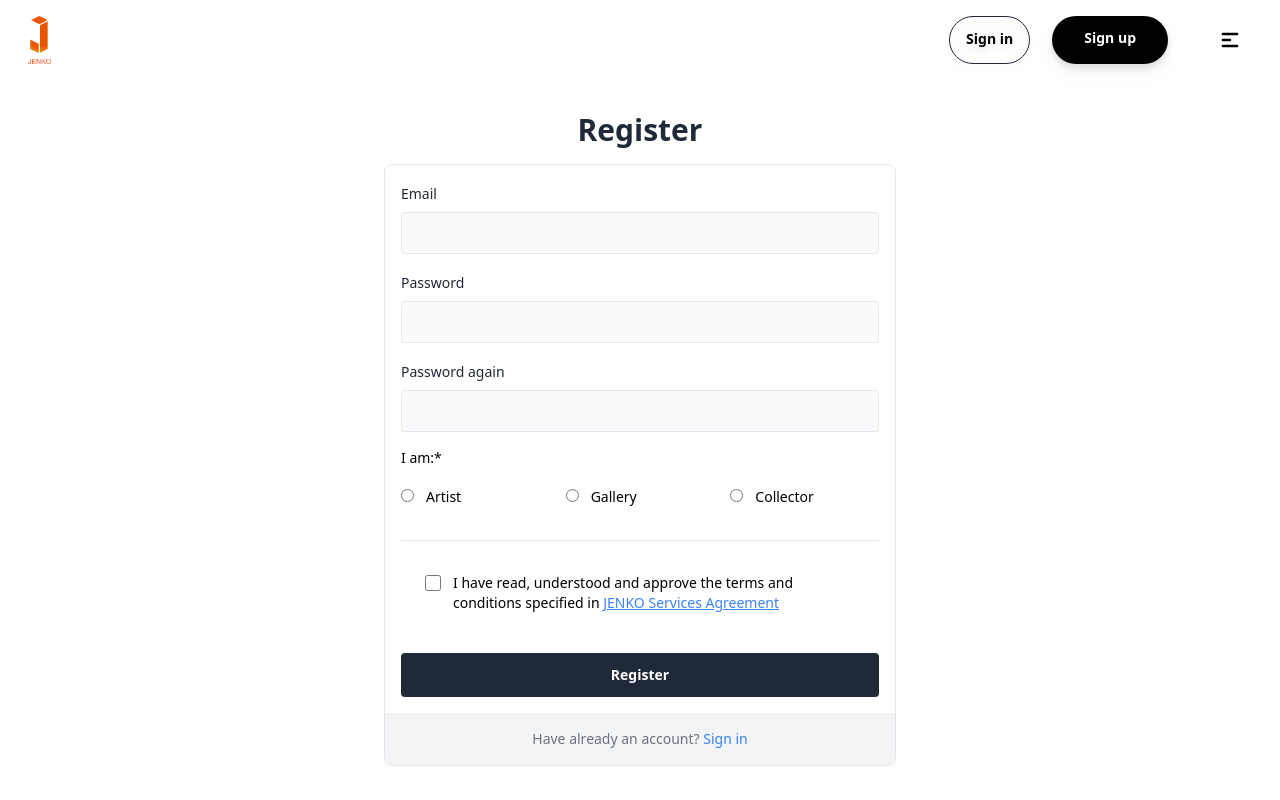
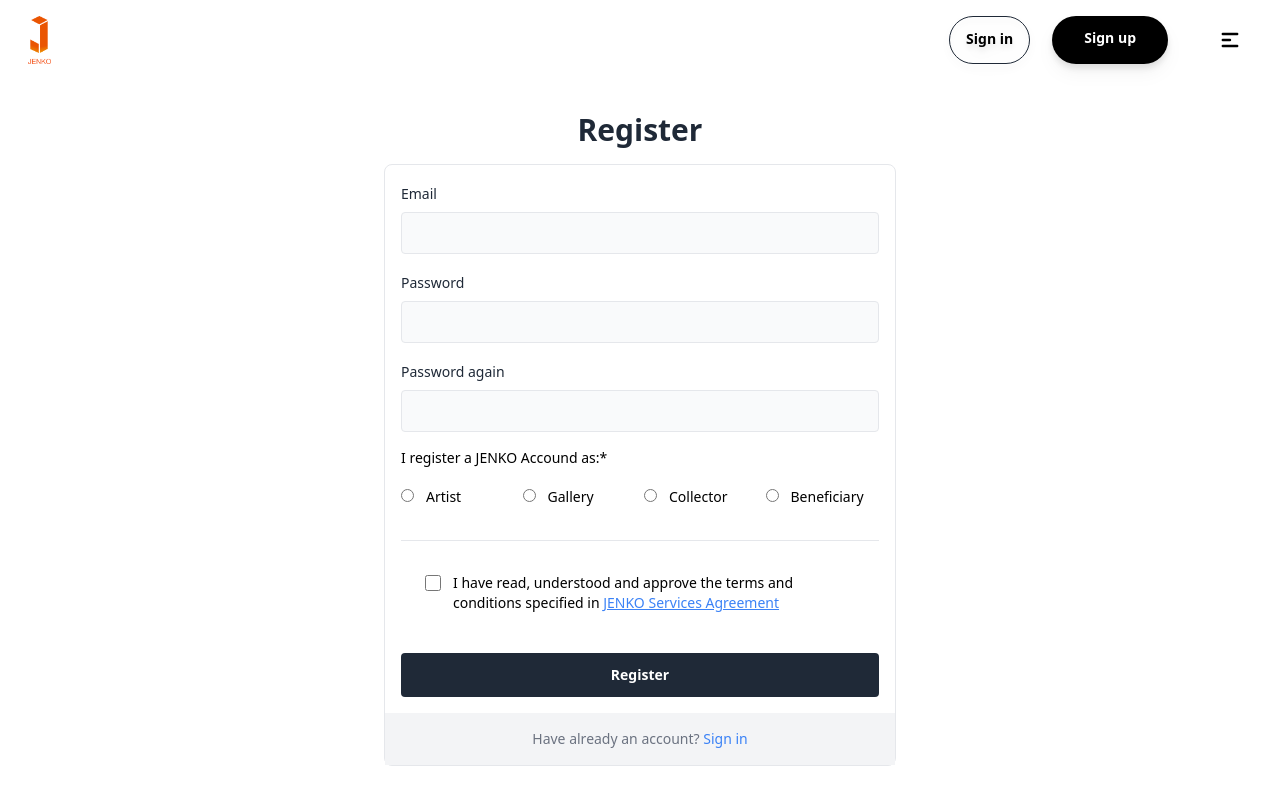
Before and after one commit to ivanZhuravlov/ntf-projj, a Vue app in the folder front/: page /register in a window 1280 px wide. Shown: the top 800 px of the page. Built offline with nearby package versions, Linux system fonts and the light colour scheme.

Commit message:
Update Register.vue

```diff
--- a/front/src/views/Register.vue
+++ b/front/src/views/Register.vue
@@ -25,8 +25,8 @@
             <input v-model='passwordRepeat' type='password' required name="passwordRepeat" class="w-full bg-gray-50 text-gray-800 border focus:ring focus:ring-2 ring-blue-300 rounded outline-none transition duration-100 px-3 py-2" />
           </div>
 
-           <p class="text-sm sm:text-base text-left auto">I am:*</p>
-          <div class="grid-cols-1 md:grid grid-cols-3 lg:grid grid-cols-3 gap-4">
+           <p class="text-sm sm:text-base text-left auto">I register a JENKO Accound as:*</p>
+          <div class="grid-cols-1 md:grid grid-cols-4 lg:grid grid-cols-4 gap-2">
             <div>
               <input v-model='type' type="radio" id="artist" checked value="artist">
                 <label for="artist" class="text-sm mx-3">Artist</label>
@@ -38,6 +38,10 @@
             <div>
               <input v-model='type' type="radio" id="collector" name="type" value="collector">
                 <label for="collector" class="text-sm mx-3">Collector</label>
+            </div>
+            <div>
+              <input v-model='type' type="radio" id="beneficiary" name="type" value="beneficiary">
+                <label for="beneficiary" class="text-sm mx-3">Beneficiary</label>
             </div>
           </div>
           <hr class="my-4">
```
